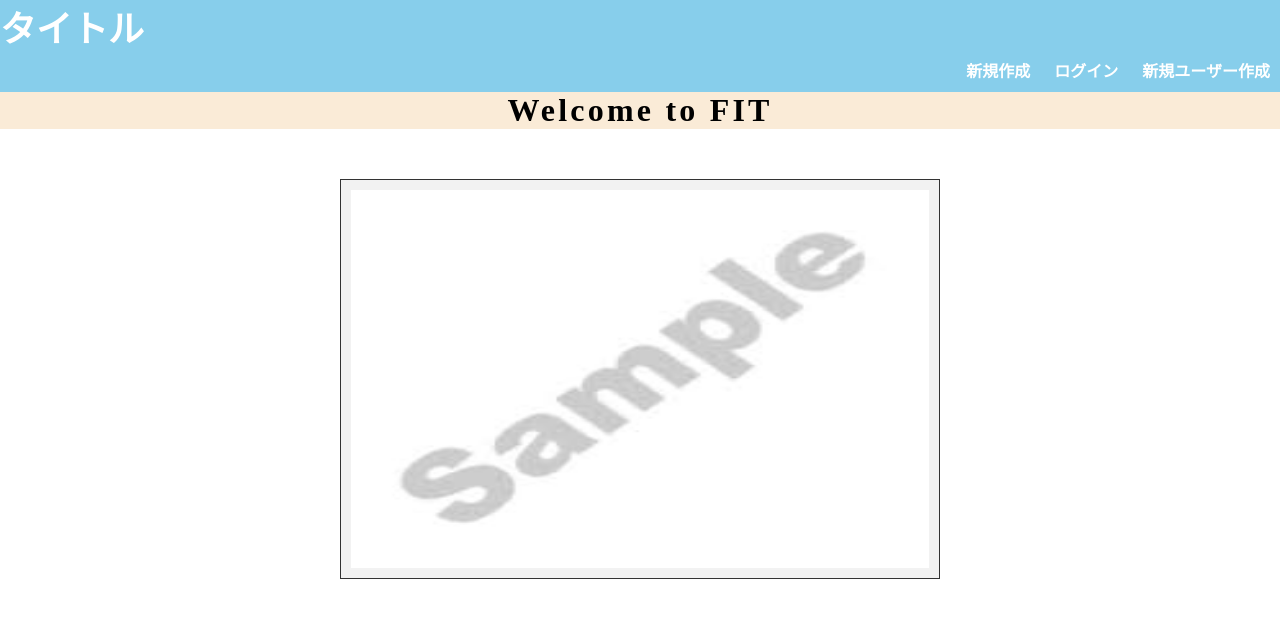
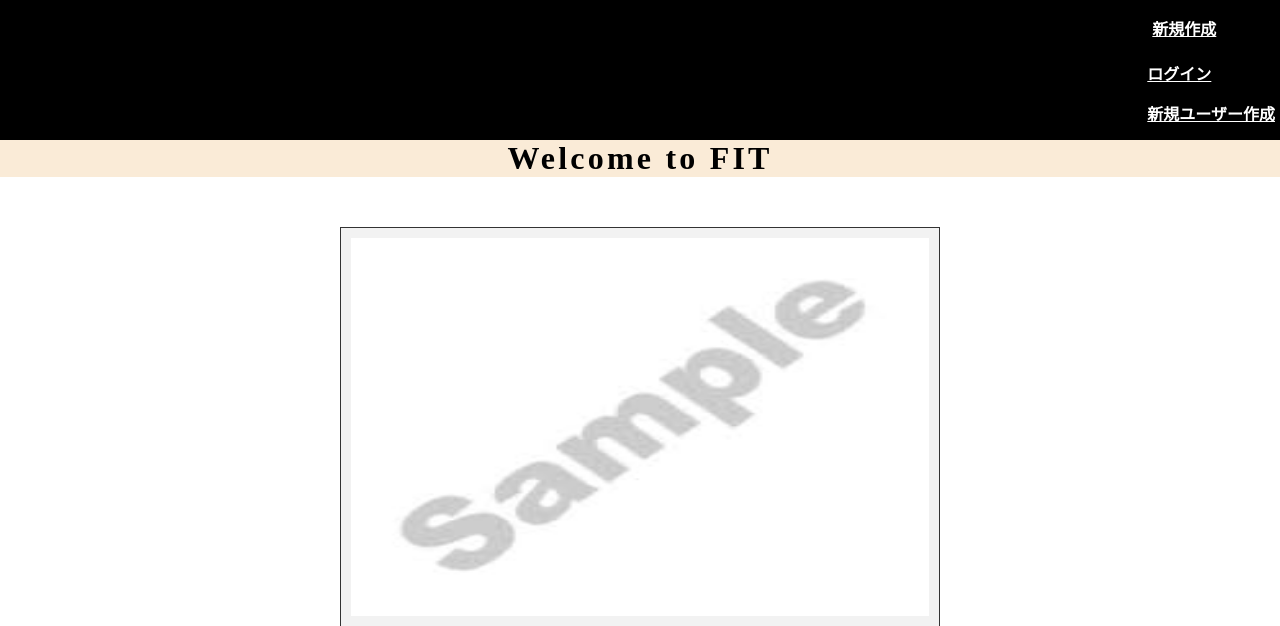
Before and after one commit to Zastenchivyy-Smolensky/information-systems, a Flask app: page / in a window 1280 px wide. Shown: the top 626 px of the page. Run offline with Flask 2, Linux system fonts and the light colour scheme.

Commit message:
headerのデザインを改変した

```diff
--- a/static/css/style.css
+++ b/static/css/style.css
@@ -5,39 +5,29 @@
 }
 
 header {
-  background-color: skyblue;
-  width: 100%;
-  color: white;
-}
-.header-right {
-  margin: 0 auto;
   display: flex;
   justify-content: flex-end;
-  text-align: center;
+  background: #000;
+  padding: 5px;
+}
+.nav-header {
+  margin: 5px auto 5px 20px;
 }
 
-.header-right li {
-  margin: 5px auto 5px 20px;
-  list-style: none;
-  display: inline;
-  margin: 10px;
+.item {
+  width: 100px;
+  height: 40px;
+  margin: 5px;
 }
-.header-right li:hover {
+.item:hover {
   background: tomato;
   border-radius: 3px;
-}
-
-.header-left {
-  font-size: large;
 }
 .text {
   line-height: 40px;
   text-align: center;
   font-weight: bold;
   color: white;
-}
-a {
-  text-decoration: none;
 }
 main {
   text-align: center;
```
Also changed, not shown: templates/index4.html (added, +14 -0 lines).
